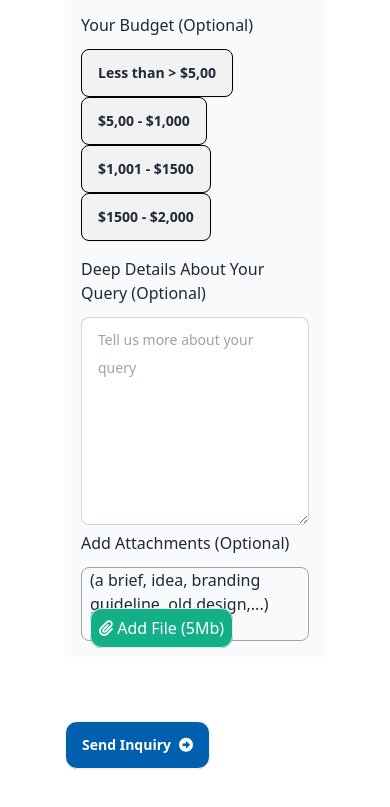
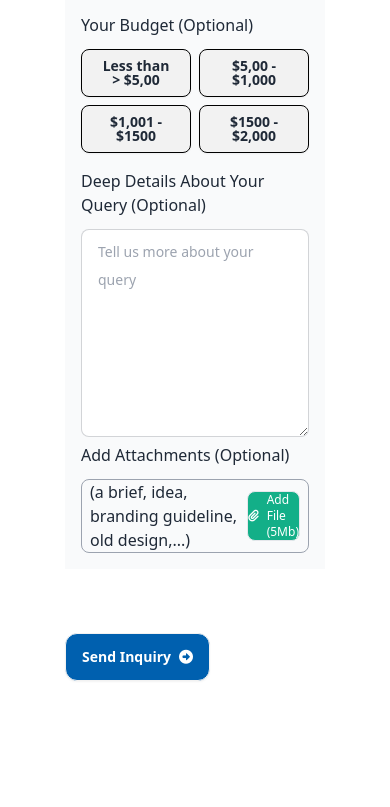
Before and after one commit to Dev-Tofazzal/medi_task_1, a plain HTML site: page index.html in a window 390 px wide. Shown: the part 839-1646 px from the top of the page. After the commit the page ends 1584 px from the top, so only its background shows below. Drawn offline with nearby package versions, Linux system fonts and the light colour scheme.

Commit message:
with responsive

```diff
--- a/index.html
+++ b/index.html
@@ -53,11 +53,11 @@
         <!-- Budget button part start here -->
         <div class="my-4">
             <h3>Your Budget (Optional)</h3>
-            <div class="mt-3 ">
+            <div class="mt-3 max-md:grid max-md:grid-cols-2 max-md:gap-2">
                 <button class="btn border border-black hover:text-[#13AF88] hover:border-[#13AF88] hover:bg-[#b4e5d9]">Less than > $5,00</button>
                 <button class="btn border border-black hover:text-[#13AF88] hover:border-[#13AF88] hover:bg-[#b4e5d9] ">$5,00 - $1,000</button>
-                <button class="btn border border-black hover:text-[#13AF88] hover:border-[#13AF88] hover:bg-[#b4e5d9]">$1,001 - $1500</button>
-                <button class="btn border border-black hover:text-[#13AF88] hover:border-[#13AF88] hover:bg-[#b4e5d9]">$1500 - $2,000</button>
+                <button class="btn border border-black hover:text-[#13AF88] hover:border-[#13AF88] hover:bg-[#b4e5d9] ">$1,001 - $1500</button>
+                <button class="btn border border-black hover:text-[#13AF88] hover:border-[#13AF88] hover:bg-[#b4e5d9] ">$1500 - $2,000</button>
             </div>
         </div>
 
@@ -73,7 +73,7 @@
          <div>
             <h3>Add Attachments (Optional)</h3>
             <div class="mt-3">
-                <div class="lg:flex justify-between items-center px-2 border border-gray-400 w-full lg:h-14 rounded-lg">
+                <div class="flex justify-between items-center px-2 border border-gray-400 w-full lg:h-14  rounded-lg">
                   <div>
                     <p>(a brief, idea, branding guideline, old design,...)</p>
                   </div>
@@ -82,9 +82,10 @@
 
                     </button> -->
                     <input type="file" id="upload" class="hidden">
-                    <label for="upload" class="border  p-2 text-[#ffff] bg-[#13AF88] rounded-xl ">
+                    <label for="upload" class="border gap-2  lg:p-2 text-[#ffff] bg-[#13AF88] lg:rounded-xl flex items-center max-md:text-xs max-md:rounded-lg">
                         <i class="fa-solid fa-paperclip"></i>
-                        Add File (5Mb)
+                        <span>Add File (5Mb)</span>
+
                     </label>
 
                   </div>
```
